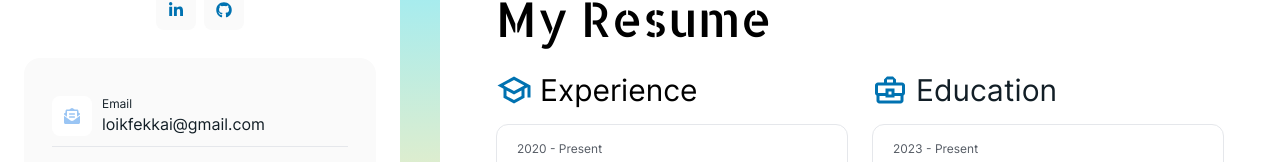
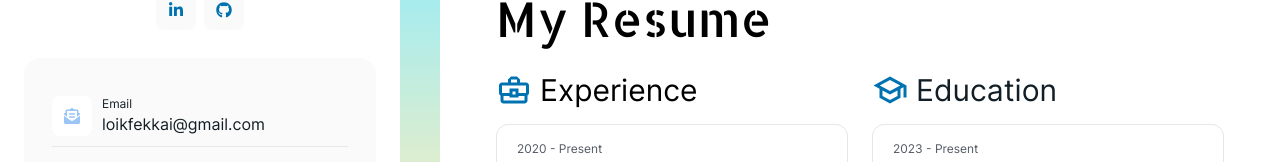
Before and after one commit to Lokicoule/portfolio, a React (Vite) app: page /resume in a window 1280 px wide. Shown: the part 534-696 px from the top of the page. Built offline with nearby package versions, Linux system fonts and the light colour scheme.

Commit message:
fix: swap icons

```diff
--- a/src/pages/resume/components/education/EducationSection.tsx
+++ b/src/pages/resume/components/education/EducationSection.tsx
@@ -1,4 +1,4 @@
-import { MdOutlineBusinessCenter } from "react-icons/md";
+import { MdOutlineSchool } from "react-icons/md";
 import { EducationProps } from "../../ResumeViewModel";
 import EducationItem from "./EducationItem";
 
@@ -15,7 +15,7 @@ const EducationSection: React.FC<EducationSectionProps> = ({
     <div>
       <div className="flex items-center space-x-2 mb-4">
         <div className="text-4xl text-[#0072b1]">
-          <MdOutlineBusinessCenter />
+          <MdOutlineSchool />
         </div>
         <h4 className="text-3xl text-secondary font-medium">{title}</h4>
       </div>
--- a/src/pages/resume/components/experience/ExperienceSection.tsx
+++ b/src/pages/resume/components/experience/ExperienceSection.tsx
@@ -1,4 +1,4 @@
-import { MdOutlineSchool } from "react-icons/md";
+import { MdOutlineBusinessCenter,  } from "react-icons/md";
 import { ExperienceProps } from "../../ResumeViewModel";
 import ExperienceItem from "./ExperienceItem";
 
@@ -14,7 +14,7 @@ const ExperienceSection: ExperienceComponent = ({ items, title }) => {
     <div>
       <div className="flex items-center space-x-2 mb-4">
         <div className="text-4xl text-[#0072b1]">
-          <MdOutlineSchool />
+          <MdOutlineBusinessCenter />
         </div>
         <h4 className="text-3xl text-primary font-medium">{title}</h4>
       </div>
```
